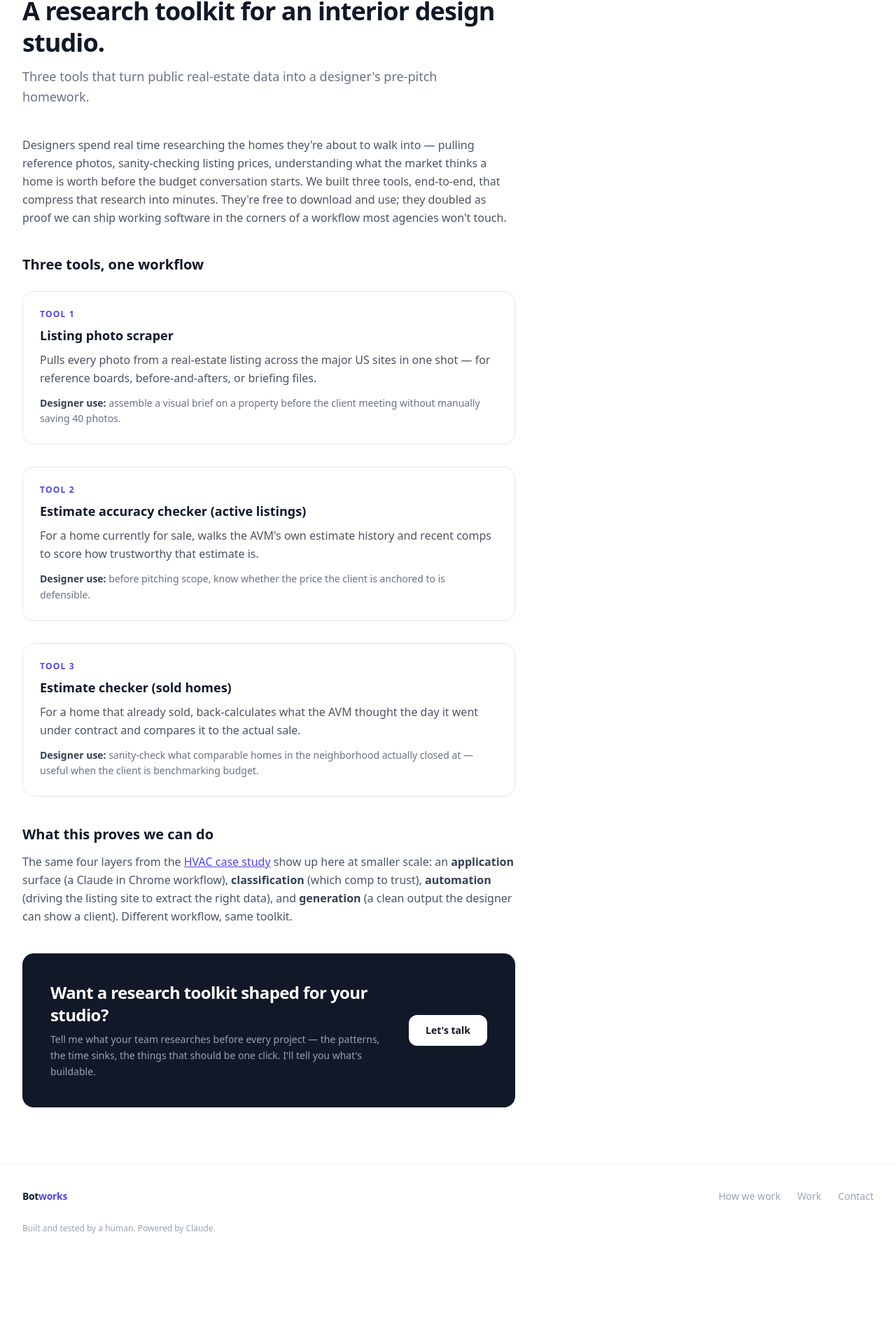
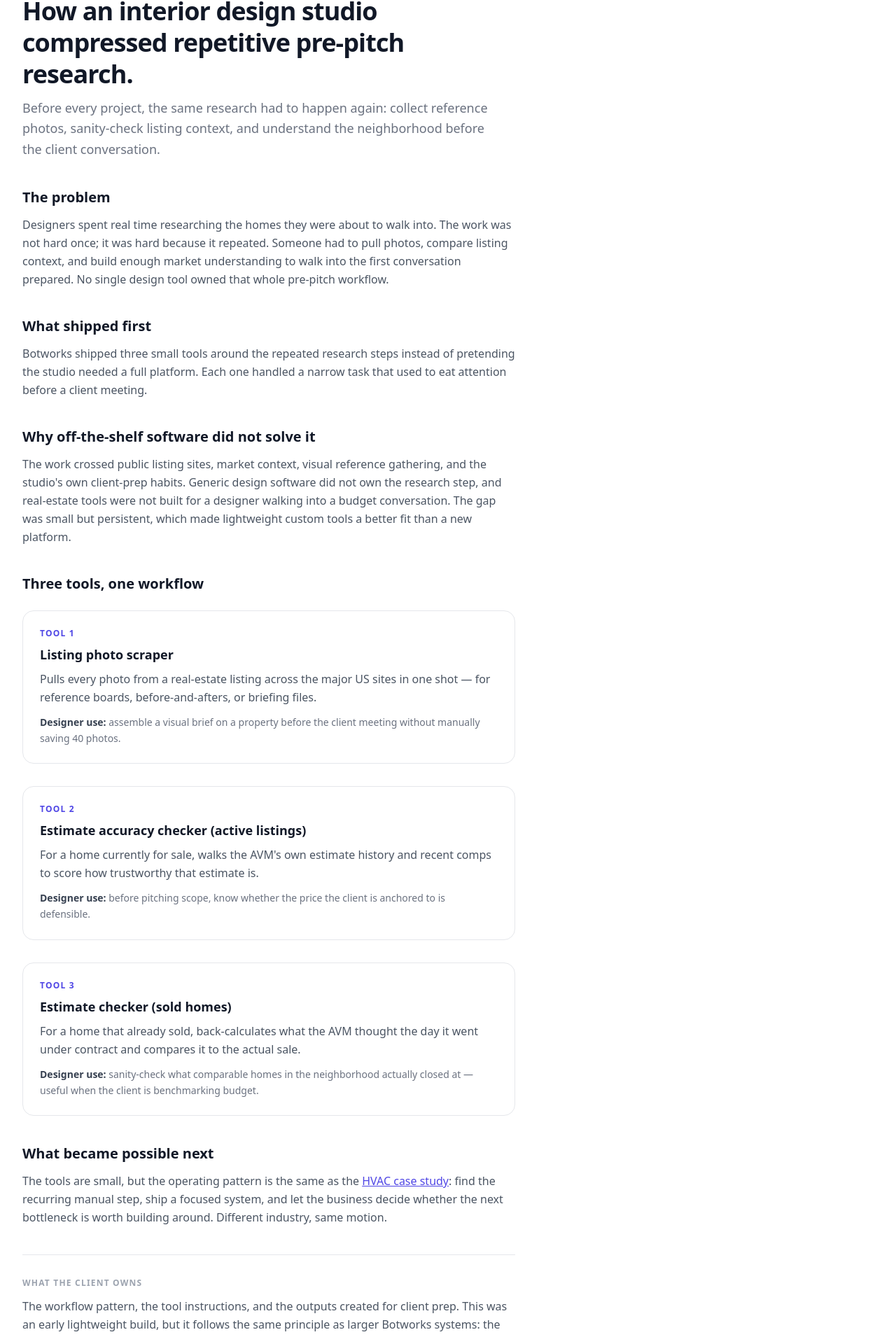
Before and after one commit to thebotcandoit/thebotcandoit.com, a Next.js app: page /case-studies/interior-design-research-toolkit in a window 1280 px wide. Shown: the part 160-2070 px from the top of the page at 70% size. Before the commit the page ends 1955 px from the top, so only its background shows below. Built offline with nearby package versions, Linux system fonts and the light colour scheme.

Commit message:
Rewrite case studies around buyer pain

```diff
--- a/pages/case-studies/field-visit-capture.js
+++ b/pages/case-studies/field-visit-capture.js
@@ -8,9 +8,9 @@ export default function FieldVisitCapture() {
     <>
       <Head>
         <title>Field-visit capture &mdash; Botworks Agency</title>
-        <meta name="description" content="A multi-location commercial landscaper in Florida got a structured way to capture every account-manager site visit and turn field observations into operational follow-through." />
+        <meta name="description" content="A multi-location commercial landscaper turned scattered field notes into a structured operations workflow for account managers and supervisors." />
         <meta property="og:title" content="Field-visit capture — Botworks Agency" />
-        <meta property="og:description" content="Mobile-first capture in the field, central review in the office, and structured data ready for translation, ticketing, and follow-through." />
+        <meta property="og:description" content="Scattered field observations became a structured workflow for capture, review, translation, ticketing, and follow-through." />
         <meta name="viewport" content="width=device-width, initial-scale=1" />
         <link rel="icon" href="/favicon.ico" />
       </Head>
@@ -25,10 +25,10 @@ export default function FieldVisitCapture() {
           </p>
 
           <h1 className="text-4xl font-extrabold tracking-tight text-gray-900 leading-tight mb-3">
-            How a multi-location commercial landscaper in Florida gave their field team a structured way to capture every visit &mdash; and turn observations into follow-through.
+            How a multi-location commercial landscaper turned scattered field notes into an operations workflow.
           </h1>
           <p className="text-lg text-gray-500 leading-relaxed mb-10 max-w-2xl">
-            Mobile-first capture in the field, central review in the office, and structured data ready for translation, ticketing, and supervisor follow-up.
+            Account managers needed a field-friendly way to capture what they saw. Supervisors needed one place to review it, translate it, and turn it into follow-through.
           </p>
 
           {/* AT A GLANCE */}
@@ -58,31 +58,42 @@ export default function FieldVisitCapture() {
           <section className="mb-10">
             <h2 className="text-xl font-bold text-gray-900 mb-3">The problem</h2>
             <p className="text-base text-gray-600 leading-relaxed">
-              Their account managers spent the week driving between commercial properties, observing issues and opportunities &mdash; and capturing almost none of it in a structured way. Notes lived on paper, in scattered text messages, or didn&apos;t make it past the AM&apos;s head. There was no central view to scan the week&apos;s visits, no easy way for a supervisor to tell whether a property had been touched, what was found, or what needed to follow. As the company grew across locations, the gap widened. No off-the-shelf product fit how their account managers actually worked.
+              Account managers spent the week driving between commercial properties, noticing issues and opportunities that mattered to crews, supervisors, and customers. But the observations did not land in one reliable place. Some notes lived on paper. Some lived in text messages. Some stayed in the account manager&apos;s head. Supervisors had no clean view of which properties had been visited, what was found, or what needed to happen next.
             </p>
           </section>
 
-          {/* WHAT WE BUILT */}
+          {/* WHY OFF THE SHELF FAILED */}
           <section className="mb-10">
-            <h2 className="text-xl font-bold text-gray-900 mb-3">What we built</h2>
+            <h2 className="text-xl font-bold text-gray-900 mb-3">Why off-the-shelf software did not solve it</h2>
             <p className="text-base text-gray-600 leading-relaxed">
-              A mobile-first web app account managers open in the field on whatever phone they&apos;re carrying &mdash; no install, no login, drafts survive a bad cell connection mid-visit. They pick the property they&apos;re at and tap through the same checklist they&apos;d use on paper: maintenance categories, issues, photos, enhancement opportunities. On the office side, a supervisor review surface &mdash; dense, sortable, designed to read like a spreadsheet &mdash; gives the operations lead one view of every visit, every photo, every issue logged across every property.
+              The company already had business systems, but none of them matched the field workflow. A CRM could hold records, but account managers needed something fast on a phone. A spreadsheet could be scanned, but it could not make field capture reliable. A task list could hold follow-ups, but only after someone translated the visit into tasks. The missing piece was a workflow layer between field observation and operational follow-through.
             </p>
           </section>
 
-          {/* WHY THIS MATTERS */}
+          {/* WHAT SHIPPED FIRST */}
           <section className="mb-10">
-            <h2 className="text-xl font-bold text-gray-900 mb-3">Why this matters</h2>
+            <h2 className="text-xl font-bold text-gray-900 mb-3">What shipped first</h2>
             <p className="text-base text-gray-600 leading-relaxed">
-              Capture is the beachhead, not the destination. Every structured visit the system records is a fact the business can act on &mdash; and a human can correct. The bilingual translation pipeline turns English field notes into Spanish for crew leads, with supervisor edits overriding anything the model misses. The next pieces stack on the same foundation: client communications based on what was actually observed during the visit; enhancement proposals the moment an opportunity gets logged; tickets created automatically in the customer&apos;s existing systems; assignments dispatched to the right crew lead on the day they&apos;re needed. Each integration reads from the same structured record. Each one is cheaper to ship than the last &mdash; because the hard part, getting the data structured at the point it&apos;s observed, is already done.
+              Botworks shipped a mobile-first web app account managers can open in the field on the phones they already carry. They pick the property, tap through structured visit categories, add notes and photos, and submit the visit before the details disappear. In the office, supervisors get a central review surface for every property visit, photo, issue, and enhancement opportunity.
+            </p>
+            <p className="text-base text-gray-600 leading-relaxed mt-4">
+              The first system is capture and review. It gives the business a canonical record of what the field team saw, without forcing account managers to become software operators.
             </p>
           </section>
 
-          {/* TECH STACK */}
+          {/* WHAT BECAME POSSIBLE */}
+          <section className="mb-10">
+            <h2 className="text-xl font-bold text-gray-900 mb-3">What became possible next</h2>
+            <p className="text-base text-gray-600 leading-relaxed">
+              Once visits land structurally, the next workflows have something reliable to build on: translating English notes into Spanish for crew leads, creating operational tickets in the systems supervisors already use, drafting customer communications from real visit observations, and turning enhancement opportunities into proposals. Each next step reads from the same record instead of asking the office to re-enter the same facts again.
+            </p>
+          </section>
+
+          {/* OWNERSHIP */}
           <section className="border-t border-gray-200 pt-8 mb-12">
-            <p className="text-xs font-semibold text-gray-400 uppercase tracking-widest mb-3">Tech stack</p>
-            <p className="text-sm text-gray-600 leading-relaxed">
-              Next.js (App Router) &middot; TypeScript &middot; Tailwind &middot; Supabase (Postgres, Storage) &middot; Anthropic API for translation.
+            <p className="text-xs font-semibold text-gray-400 uppercase tracking-widest mb-3">What the client owns</p>
+            <p className="text-base text-gray-600 leading-relaxed">
+              The capture app, the structured visit records, the photos, the review workflow, the deployment path, and the documentation needed to understand how the system works. Botworks maintains the workflow, but the operational record belongs to the business.
             </p>
           </section>
 
--- a/pages/case-studies/hvac-rebate-automation.js
+++ b/pages/case-studies/hvac-rebate-automation.js
@@ -8,9 +8,9 @@ export default function HvacRebateAutomation() {
     <>
       <Head>
         <title>HVAC rebate automation &mdash; Botworks Agency</title>
-        <meta name="description" content="A family-owned HVAC contractor reclaimed 8 hours a week of admin time with a custom hosted web app that turns one paste of a job number into a print-ready rebate filing." />
+        <meta name="description" content="A family-owned HVAC contractor turned a weekly rebate paperwork drag into a durable workflow system their office manager can run from one job number." />
         <meta property="og:title" content="HVAC rebate automation — Botworks Agency" />
-        <meta property="og:description" content="8 hours a week reclaimed for a family-owned HVAC contractor." />
+        <meta property="og:description" content="A messy rebate workflow became owned operations software for a family-owned HVAC contractor." />
         <meta name="viewport" content="width=device-width, initial-scale=1" />
         <link rel="icon" href="/favicon.ico" />
       </Head>
@@ -25,10 +25,10 @@ export default function HvacRebateAutomation() {
           </p>
 
           <h1 className="text-4xl font-extrabold tracking-tight text-gray-900 leading-tight mb-3">
-            How a family-owned HVAC contractor in the Midwest got 8 hours a week back.
+            How a family-owned HVAC contractor turned rebate paperwork into a one-button office workflow.
           </h1>
           <p className="text-lg text-gray-500 leading-relaxed mb-10 max-w-2xl">
-            A custom hosted web app that turns one paste of a job number into a print-ready rebate filing.
+            The office manager was stuck moving job data between systems by hand. Botworks shipped a custom workflow system that starts with one job number and ends with a print-ready rebate packet.
           </p>
 
           {/* AT A GLANCE */}
@@ -58,66 +58,42 @@ export default function HvacRebateAutomation() {
           <section className="mb-10">
             <h2 className="text-xl font-bold text-gray-900 mb-3">The problem</h2>
             <p className="text-base text-gray-600 leading-relaxed">
-              Their operations manager spent roughly eight hours a week re-keying data from their field-service platform into a contractor-portal web form, then printing, signing, and mailing the result. The data already existed &mdash; it just lived in two different systems that didn&apos;t talk to each other. No off-the-shelf rebate software covered the program their company files into, so the work was permanent.
+              Their operations manager spent roughly eight hours a week re-keying data from the company&apos;s field-service platform into a contractor rebate portal, then assembling the paperwork for print, signature, and mailing. The data already existed. The problem was that the two systems did not talk to each other, and the last mile depended on one person remembering the right sequence every week.
             </p>
           </section>
 
-          {/* WHAT WE BUILT */}
+          {/* WHY OFF THE SHELF FAILED */}
           <section className="mb-10">
-            <h2 className="text-xl font-bold text-gray-900 mb-3">What we built</h2>
+            <h2 className="text-xl font-bold text-gray-900 mb-3">Why off-the-shelf software did not solve it</h2>
             <p className="text-base text-gray-600 leading-relaxed">
-              A hosted web app at a subdomain of their company&apos;s URL. The operations manager signs in with an emailed code, pastes a job number from their field-service platform, and reviews a prefilled form. One click composes a print-ready double-sided PDF &mdash; rebate form on the front, paid invoice on the back &mdash; drops it into cloud storage, and opens it in a new tab.
+              This was not a generic rebate problem. It was a local program with its own portal, form behavior, print requirements, and tolerance for weird operational edge cases. Their field-service software had the job data, but it was not built to file this specific rebate. The rebate portal accepted submissions, but it was not built around how the office actually worked. The gap lived between the systems.
             </p>
           </section>
 
-          {/* FOUR LAYERS */}
+          {/* WHAT SHIPPED FIRST */}
           <section className="mb-10">
-            <h2 className="text-xl font-bold text-gray-900 mb-5">Behind the button, four layers do the work</h2>
-
-            <div className="space-y-6">
-              <div>
-                <h3 className="text-base font-bold text-indigo-600 mb-2">Application</h3>
-                <p className="text-base text-gray-600 leading-relaxed">
-                  A custom Next.js app the team uses in their normal browser. Authentication, audit history, an admin view for elevated access, and a workflow picker so additional automations can slot in without redesign. Their team holds no AI subscriptions, installs nothing, and the data stays on infrastructure we control.
-                </p>
-              </div>
-
-              <div>
-                <h3 className="text-base font-bold text-indigo-600 mb-2">Classification</h3>
-                <p className="text-base text-gray-600 leading-relaxed">
-                  Job records arrive with messy line-item naming &mdash; &ldquo;Maintenance &mdash; Clean and Check / AC&rdquo; in one template, &ldquo;Clean and Check / Furnace&rdquo; in another. We built a classifier that keys off stable internal identifiers (not the human-readable names that drift across templates), validated it against a corpus of 400 real jobs, and shipped an override queue. Every override the operations manager makes becomes a regression test fixture, so the next refactor can&apos;t re-break the case.
-                </p>
-              </div>
-
-              <div>
-                <h3 className="text-base font-bold text-indigo-600 mb-2">Automation</h3>
-                <p className="text-base text-gray-600 leading-relaxed">
-                  A cloud browser fills the third-party rebate portal end-to-end &mdash; login, the right form for the right rebate type, the right line items, submission. We capture the new submission&apos;s identifier with a pre/post diff, prime the portal&apos;s session correctly, and verify the rendered customer name on the printable receipt before saving the PDF. The class of bug where a wrong-customer PDF reaches storage was eliminated by design.
-                </p>
-              </div>
-
-              <div>
-                <h3 className="text-base font-bold text-indigo-600 mb-2">Generation</h3>
-                <p className="text-base text-gray-600 leading-relaxed">
-                  A two-page PDF assembled with <code className="text-sm bg-gray-100 px-1.5 py-0.5 rounded">pdf-lib</code> &mdash; the rebate form rendered to a print-ready preview on the front, the paid invoice rendered at half scale and rotated 180&deg; on the back so the operations manager can print double-sided and mail. Files land in cloud storage with human-readable names &mdash; last name plus job number &mdash; so any past filing is searchable by typing.
-                </p>
-              </div>
-            </div>
-          </section>
-
-          {/* RESULT */}
-          <section className="mb-10">
-            <h2 className="text-xl font-bold text-gray-900 mb-3">The result</h2>
+            <h2 className="text-xl font-bold text-gray-900 mb-3">What shipped first</h2>
             <p className="text-base text-gray-600 leading-relaxed">
-              A working custom application, in production, that the operations manager opens every week. Eight hours of weekly data entry collapsed into &ldquo;click a button, review, print.&rdquo; The owner now has the option to fold additional workflows into the same app &mdash; the workflow picker is already there, waiting.
+              Botworks shipped a hosted internal app at a company subdomain. The office manager signs in, pastes a job number, reviews the job details, and clicks one button. The system classifies the job, fills the rebate portal, submits the filing, renders the paperwork, stores the PDF under a human-readable name, and opens the packet for print.
+            </p>
+            <p className="text-base text-gray-600 leading-relaxed mt-4">
+              The first version was narrow on purpose: make the weekly rebate workflow reliable before expanding into the next office problem. That first win gives the owner proof that custom operations software can fit the business instead of forcing the business to fit another tool.
             </p>
           </section>
 
-          {/* TECH STACK */}
+          {/* WHAT BECAME POSSIBLE */}
+          <section className="mb-10">
+            <h2 className="text-xl font-bold text-gray-900 mb-3">What became possible next</h2>
+            <p className="text-base text-gray-600 leading-relaxed">
+              Eight hours of weekly data entry collapsed into &ldquo;paste, review, print.&rdquo; More importantly, the company now has an owned office workflow surface. The next bottlenecks can fold into the same operating layer: front-office work queues, technician dispatch, additional rebate programs, warehouse records, or estimate support.
+            </p>
+          </section>
+
+          {/* OWNERSHIP */}
           <section className="border-t border-gray-200 pt-8 mb-12">
-            <p className="text-xs font-semibold text-gray-400 uppercase tracking-widest mb-3">Tech stack</p>
-            <p className="text-sm text-gray-600 leading-relaxed">
-              Next.js (App Router) &middot; TypeScript &middot; Tailwind &middot; Supabase (auth, storage, Postgres) &middot; Browserbase + Playwright &middot; pdf-lib &middot; Anthropic API for classification.
+            <p className="text-xs font-semibold text-gray-400 uppercase tracking-widest mb-3">What the client owns</p>
+            <p className="text-base text-gray-600 leading-relaxed">
+              The working application, the operational data it creates, the generated rebate packet history, the deployment path, and the documentation needed to understand how the workflow runs. Botworks maintains the system, but the software is not a hostage.
             </p>
           </section>
 
--- a/pages/case-studies/interior-design-research-toolkit.js
+++ b/pages/case-studies/interior-design-research-toolkit.js
@@ -8,9 +8,9 @@ export default function InteriorDesignResearchToolkit() {
     <>
       <Head>
         <title>Interior design research toolkit &mdash; Botworks Agency</title>
-        <meta name="description" content="Three tools that turn public real-estate data into a designer's pre-pitch homework: reference photos, listing-price sanity checks, and neighborhood comps." />
+        <meta name="description" content="An interior design studio compressed repetitive pre-pitch research into three lightweight tools for photos, valuation context, and neighborhood comps." />
         <meta property="og:title" content="Interior design research toolkit — Botworks Agency" />
-        <meta property="og:description" content="Three tools, one workflow, for an interior design studio." />
+        <meta property="og:description" content="A repetitive research workflow became three lightweight tools for an interior design studio." />
         <meta name="viewport" content="width=device-width, initial-scale=1" />
         <link rel="icon" href="/favicon.ico" />
       </Head>
@@ -25,16 +25,31 @@ export default function InteriorDesignResearchToolkit() {
           </p>
 
           <h1 className="text-4xl font-extrabold tracking-tight text-gray-900 leading-tight mb-3">
-            A research toolkit for an interior design studio.
+            How an interior design studio compressed repetitive pre-pitch research.
           </h1>
           <p className="text-lg text-gray-500 leading-relaxed mb-10 max-w-2xl">
-            Three tools that turn public real-estate data into a designer&apos;s pre-pitch homework.
+            Before every project, the same research had to happen again: collect reference photos, sanity-check listing context, and understand the neighborhood before the client conversation.
           </p>
 
           {/* FRAMING */}
           <section className="mb-10">
+            <h2 className="text-xl font-bold text-gray-900 mb-3">The problem</h2>
             <p className="text-base text-gray-600 leading-relaxed">
-              Designers spend real time researching the homes they&apos;re about to walk into &mdash; pulling reference photos, sanity-checking listing prices, understanding what the market thinks a home is worth before the budget conversation starts. We built three tools, end-to-end, that compress that research into minutes. They&apos;re free to download and use; they doubled as proof we can ship working software in the corners of a workflow most agencies won&apos;t touch.
+              Designers spent real time researching the homes they were about to walk into. The work was not hard once; it was hard because it repeated. Someone had to pull photos, compare listing context, and build enough market understanding to walk into the first conversation prepared. No single design tool owned that whole pre-pitch workflow.
+            </p>
+          </section>
+
+          <section className="mb-10">
+            <h2 className="text-xl font-bold text-gray-900 mb-3">What shipped first</h2>
+            <p className="text-base text-gray-600 leading-relaxed">
+              Botworks shipped three small tools around the repeated research steps instead of pretending the studio needed a full platform. Each one handled a narrow task that used to eat attention before a client meeting.
+            </p>
+          </section>
+
+          <section className="mb-10">
+            <h2 className="text-xl font-bold text-gray-900 mb-3">Why off-the-shelf software did not solve it</h2>
+            <p className="text-base text-gray-600 leading-relaxed">
+              The work crossed public listing sites, market context, visual reference gathering, and the studio&apos;s own client-prep habits. Generic design software did not own the research step, and real-estate tools were not built for a designer walking into a budget conversation. The gap was small but persistent, which made lightweight custom tools a better fit than a new platform.
             </p>
           </section>
 
@@ -92,9 +107,16 @@ export default function InteriorDesignResearchToolkit() {
 
           {/* WHAT THIS PROVES */}
           <section className="mb-10">
-            <h2 className="text-xl font-bold text-gray-900 mb-3">What this proves we can do</h2>
+            <h2 className="text-xl font-bold text-gray-900 mb-3">What became possible next</h2>
             <p className="text-base text-gray-600 leading-relaxed">
-              The same four layers from the <Link href="/case-studies/hvac-rebate-automation" className="text-indigo-600 underline hover:text-indigo-800">HVAC case study</Link> show up here at smaller scale: an <span className="font-semibold text-gray-700">application</span> surface (a Claude in Chrome workflow), <span className="font-semibold text-gray-700">classification</span> (which comp to trust), <span className="font-semibold text-gray-700">automation</span> (driving the listing site to extract the right data), and <span className="font-semibold text-gray-700">generation</span> (a clean output the designer can show a client). Different workflow, same toolkit.
+              The tools are small, but the operating pattern is the same as the <Link href="/case-studies/hvac-rebate-automation" className="text-indigo-600 underline hover:text-indigo-800">HVAC case study</Link>: find the recurring manual step, ship a focused system, and let the business decide whether the next bottleneck is worth building around. Different industry, same motion.
+            </p>
+          </section>
+
+          <section className="border-t border-gray-200 pt-8 mb-12">
+            <p className="text-xs font-semibold text-gray-400 uppercase tracking-widest mb-3">What the client owns</p>
+            <p className="text-base text-gray-600 leading-relaxed">
+              The workflow pattern, the tool instructions, and the outputs created for client prep. This was an early lightweight build, but it follows the same principle as larger Botworks systems: the business should be able to use the work without being trapped inside an agency black box.
             </p>
           </section>
 
```
